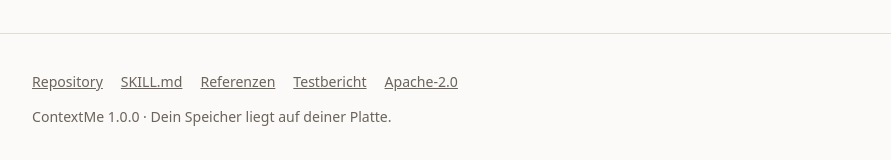
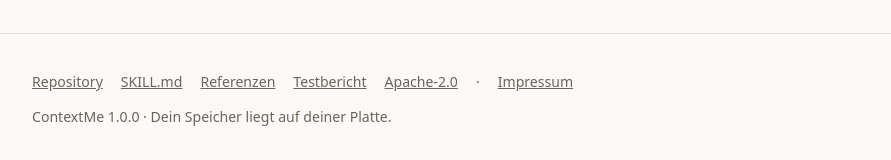
Before and after one commit to GodModeAI2025/ContextME, a plain HTML site: page docs/index.html in a window 1280 px wide. Shown: the part 5494-5654 px from the top of the page, without its empty margins (194-1085 px from the left). Drawn offline with Linux system fonts and the light colour scheme.

Commit message:
Add accessible Impressum link to GitHub Pages

```diff
--- a/docs/index.html
+++ b/docs/index.html
@@ -490,7 +490,7 @@
       <a href="https://github.com/GodModeAI2025/ContextME/tree/main/skill/references">Referenzen</a>
       <a href="https://github.com/GodModeAI2025/ContextME/blob/main/skill/TEST_REPORT.md">Testbericht</a>
       <a href="https://github.com/GodModeAI2025/ContextME/blob/main/LICENSE">Apache-2.0</a>
-    </div>
+ · <a href="https://godmodeai2025.github.io/MarkZimmermann/">Impressum</a>    </div>
     <p style="margin:0">
       ContextMe 1.0.0 · Dein Speicher liegt auf deiner Platte.
     </p>
```
